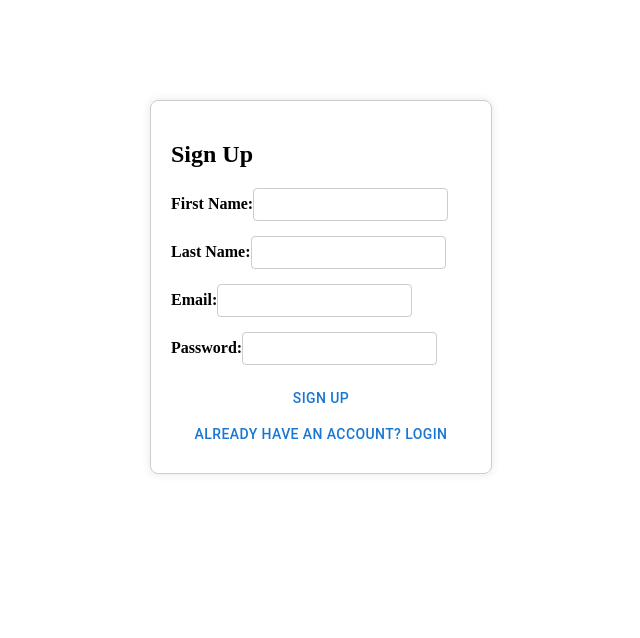
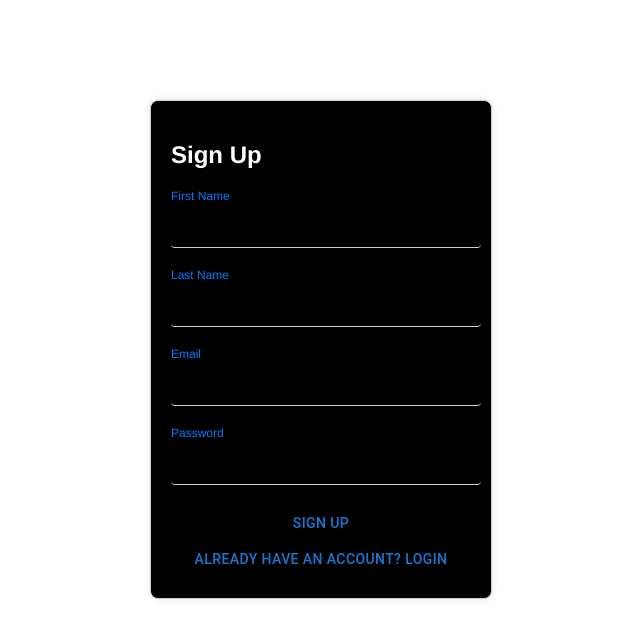
Before and after one commit to dreifusjack/RoomieSync, a Next.js app in the folder frontend/: page /login in a window 1280 px wide. Both pictures are taken after a click on the button "NEED AN ACCOUNT? SIGN UP". Shown: the top 638 px of the page, without its empty margins (319-959 px from the left). Built offline with nearby package versions, Linux system fonts and the light colour scheme.

Commit message:
login/landing page styling

```diff
--- a/frontend/src/pages/login/index.tsx
+++ b/frontend/src/pages/login/index.tsx
@@ -28,45 +28,49 @@ const LoginForm: React.FC = () => {
 
         {isSignup && (
           <>
-            <div className="form-group">
-              <label>First Name:</label>
+            <div className="floating-label-group">
               <input
                 type="text"
                 value={firstName}
                 onChange={(e) => setFirstName(e.target.value)}
                 required
+                className="floating-input"
               />
+              <label className="floating-label">First Name</label>
             </div>
-            <div className="form-group">
-              <label>Last Name:</label>
+            <div className="floating-label-group">
               <input
                 type="text"
                 value={lastName}
                 onChange={(e) => setLastName(e.target.value)}
                 required
+                className="floating-input"
               />
+              <label className="floating-label">Last Name</label>
             </div>
           </>
         )}
 
-        <div className="form-group">
-          <label>Email:</label>
+        <div className="floating-label-group">
           <input
             type="email"
             value={email}
             onChange={(e) => setEmail(e.target.value)}
             required
+            className="floating-input"
           />
+          <label className="floating-label">Email</label>
         </div>
 
-        <div className="form-group">
-          <label>Password:</label>
+        <div className="floating-label-group">
           <input
             type="password"
             value={password}
             onChange={(e) => setPassword(e.target.value)}
             required
+            className="floating-input"
           />
+          <label className="floating-label">Password</label>
         </div>
 
         <Button type="submit" disabled={loading}>
--- a/frontend/src/pages/login/styles.css
+++ b/frontend/src/pages/login/styles.css
@@ -4,26 +4,66 @@
   padding: 20px;
   border: 1px solid #ccc;
   border-radius: 8px;
+  background-color: #000000;
   box-shadow: 0px 0px 10px rgba(0, 0, 0, 0.1);
+  font-family: "Source Sans Pro", source-sans-pro, Helvetica, Verdana,
+    sans-serif;
+}
+
+/* Container for floating labels */
+.floating-label-group {
+  position: relative;
+  margin-bottom: 20px;
+  margin-top: 20px;
+}
+
+.floating-input {
+  width: 100%;
+  padding: 10px 10px 10px 0;
+  border: none;
+  border-bottom: 1px solid #ccc;
+  background-color: transparent;
+  color: #ffffff;
+  font-size: 16px;
+}
+
+.floating-input:focus {
+  outline: none;
+  border-bottom: 2px solid #007bff;
+}
+
+.floating-label {
+  position: absolute;
+  left: 0;
+  top: 10px;
+  color: #aaa;
+  font-size: 16px;
+  transition: all 0.2s ease;
+  pointer-events: none;
+}
+
+.floating-input:focus + .floating-label,
+.floating-input:not(:placeholder-shown) + .floating-label {
+  top: -20px;
+  font-size: 12px;
+  color: #007bff;
+}
+
+.floating-input::placeholder {
+  color: transparent;
 }
 
 .login-form {
   display: flex;
   flex-direction: column;
+  color: #ffffff;
 }
 
-.form-group {
-  margin-bottom: 15px;
-}
-
-.form-group label {
-  margin-bottom: 5px;
-  font-weight: bold;
-}
-
-.form-group input {
+input {
   padding: 8px;
   border: 1px solid #ccc;
+  color: white;
+  background-color: #000000;
   border-radius: 4px;
 }
 
@@ -32,16 +72,20 @@
   margin-bottom: 10px;
 }
 
-button {
-  padding: 10px;
-  background-color: #007bff;
-  color: #fff;
-  border: none;
-  border-radius: 4px;
-  cursor: pointer;
+/* Remove Chrome's default autofill styling */
+.floating-input:-webkit-autofill {
+  -webkit-box-shadow: 0 0 0px 1000px #000000 inset !important;
+  -webkit-text-fill-color: #ffffff !important;
+  caret-color: #ffffff !important;
+  transition: background-color 5000s ease-in-out 0s;
 }
 
-button:disabled {
-  background-color: #aaa;
-  cursor: not-allowed;
+.floating-input:-webkit-autofill:focus {
+  -webkit-box-shadow: 0 0 0px 1000px #000000 inset !important;
+  -webkit-text-fill-color: #ffffff !important;
 }
+
+.floating-input:-webkit-autofill:hover {
+  -webkit-box-shadow: 0 0 0px 1000px #000000 inset !important;
+  -webkit-text-fill-color: #ffffff !important;
+}
```
Also changed, not shown: frontend/src/pages/landing/index.tsx (+13 -7 lines).
